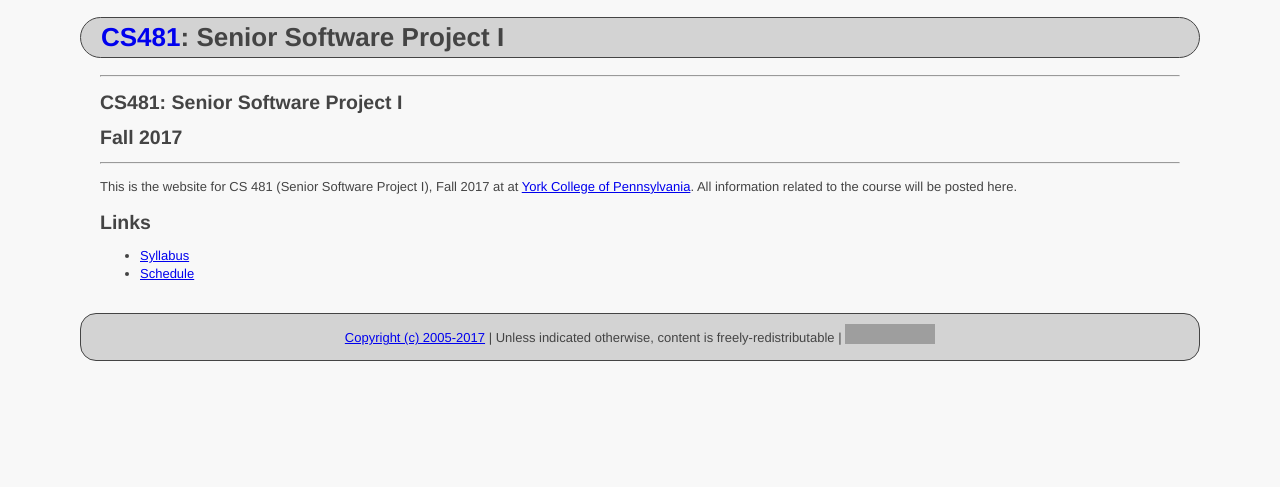
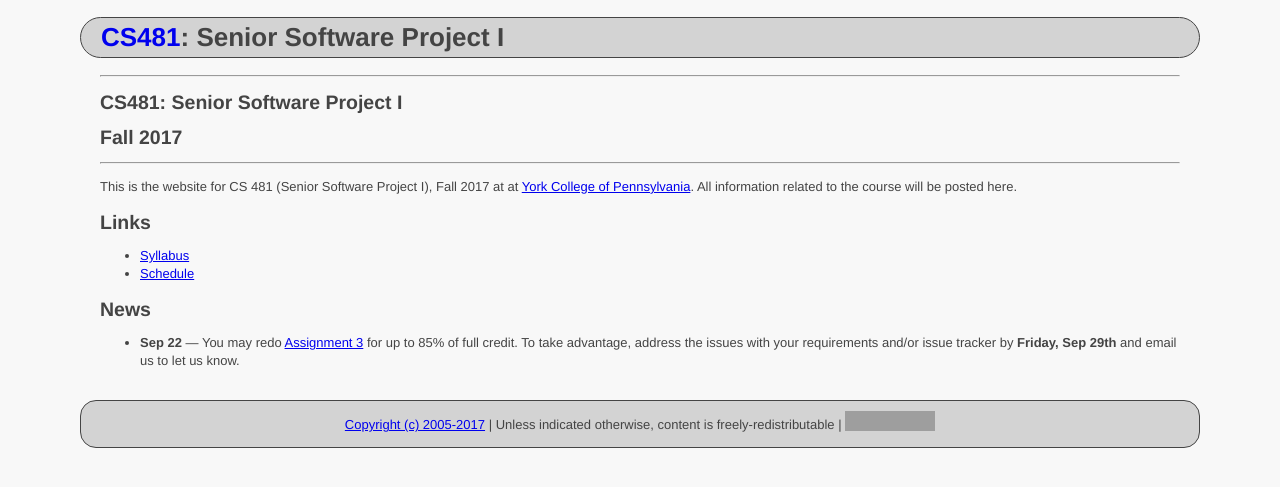
Before and after one commit to ycpcs/cs481-fall2017, a Jekyll site: the page built from index.md, in a window 1280 px wide. Shown: the top 487 px of the page. Built offline with Jekyll 4.4.1, drawn with Linux system fonts in a browser that asks for light colours; grey boxes are pictures that could not be loaded.

Commit message:
allow redo of assignment 3

```diff
--- a/index.md
+++ b/index.md
@@ -19,6 +19,10 @@ This is the website for CS 481 (Senior Software Project I), Fall 2017 at at [Yor
 * [Syllabus](syllabus.html)
 * [Schedule](schedule.html)
 
+## News
+
+* **Sep 22** &mdash; You may redo [Assignment 3](assign/assign03.html) for up to 85% of full credit.  To take advantage, address the issues with your requirements and/or issue tracker by **Friday, Sep 29th** and email us to let us know.
+
 <!-- vim:set wrap: ­-->
 <!-- vim:set linebreak: -->
 <!-- vim:set nolist: -->
```
